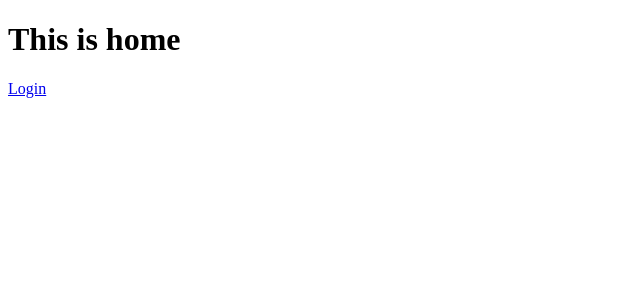
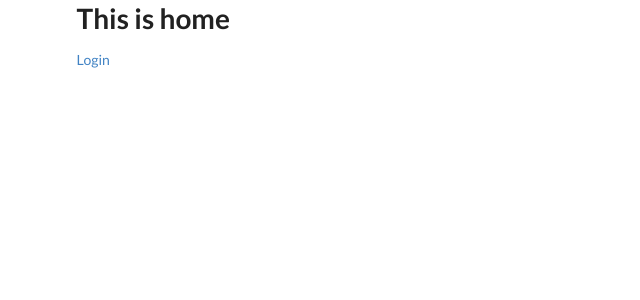
Before and after one commit to fendynugroho/reactjs-book-app, a React (Create React App) app: page / in a window 1280 px wide. Shown: the top 300 px of the page, without its empty margins (0-640 px from the left). Built offline with nearby package versions, Linux system fonts and the light colour scheme.

Commit message:
add semantic ui

```diff
--- a/package.json
+++ b/package.json
@@ -6,7 +6,9 @@
     "react": "^16.8.6",
     "react-dom": "^16.8.6",
     "react-router-dom": "^5.0.1",
-    "react-scripts": "3.0.1"
+    "react-scripts": "3.0.1",
+    "semantic-ui-css": "^2.4.1",
+    "semantic-ui-react": "^0.87.3"
   },
   "scripts": {
     "start": "react-scripts start",
--- a/src/App.js
+++ b/src/App.js
@@ -4,7 +4,7 @@
 import LoginPage from './components/pages/LoginPage';
 
 const App = () => (
-	<div>
+	<div className="ui container">
 		<Route path="/" exact component={HomePage} />
 		<Route path="/login" exact component={LoginPage} />
 	</div>
--- a/src/index.js
+++ b/src/index.js
@@ -3,6 +3,7 @@
 import { BrowserRouter } from 'react-router-dom';
 import App from './App';
 import * as serviceWorker from './serviceWorker';
+import 'semantic-ui-css/semantic.min.css';
 
 ReactDOM.render(
 	<BrowserRouter>
```
Also changed, not shown: 1 other file (tests, documents, lock files or other folders).
